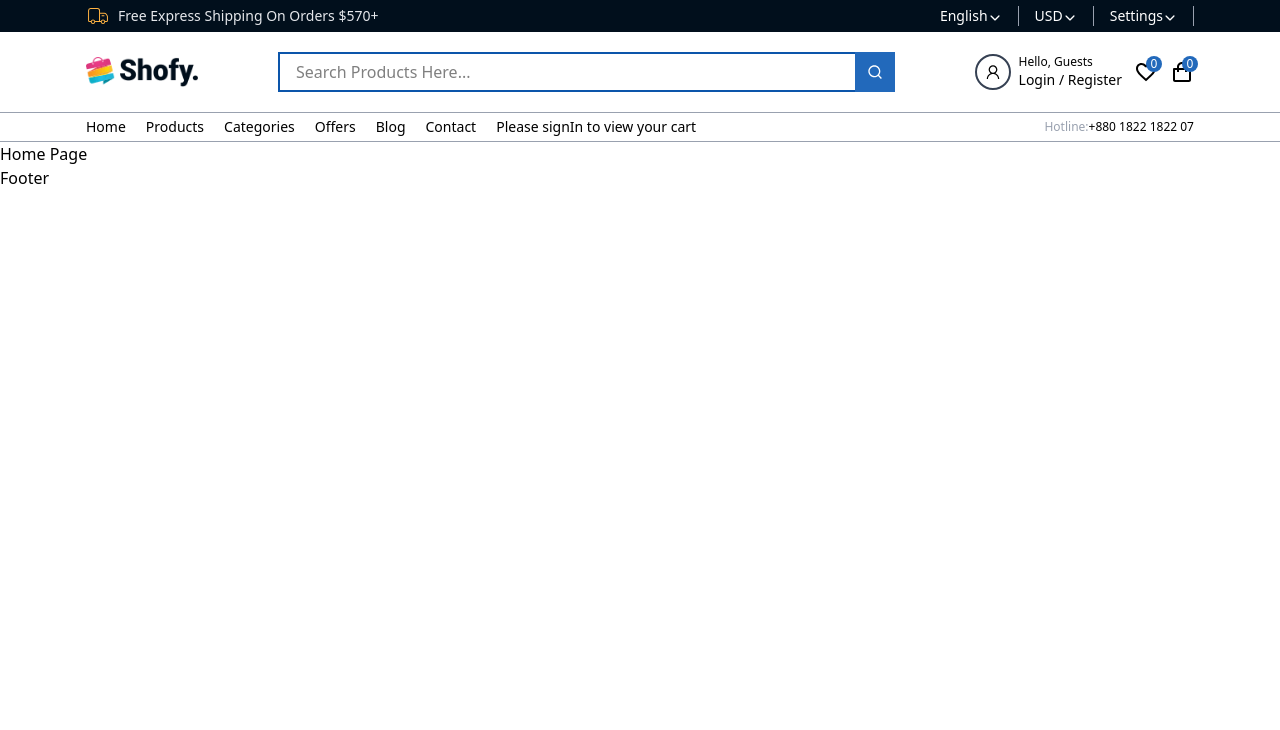
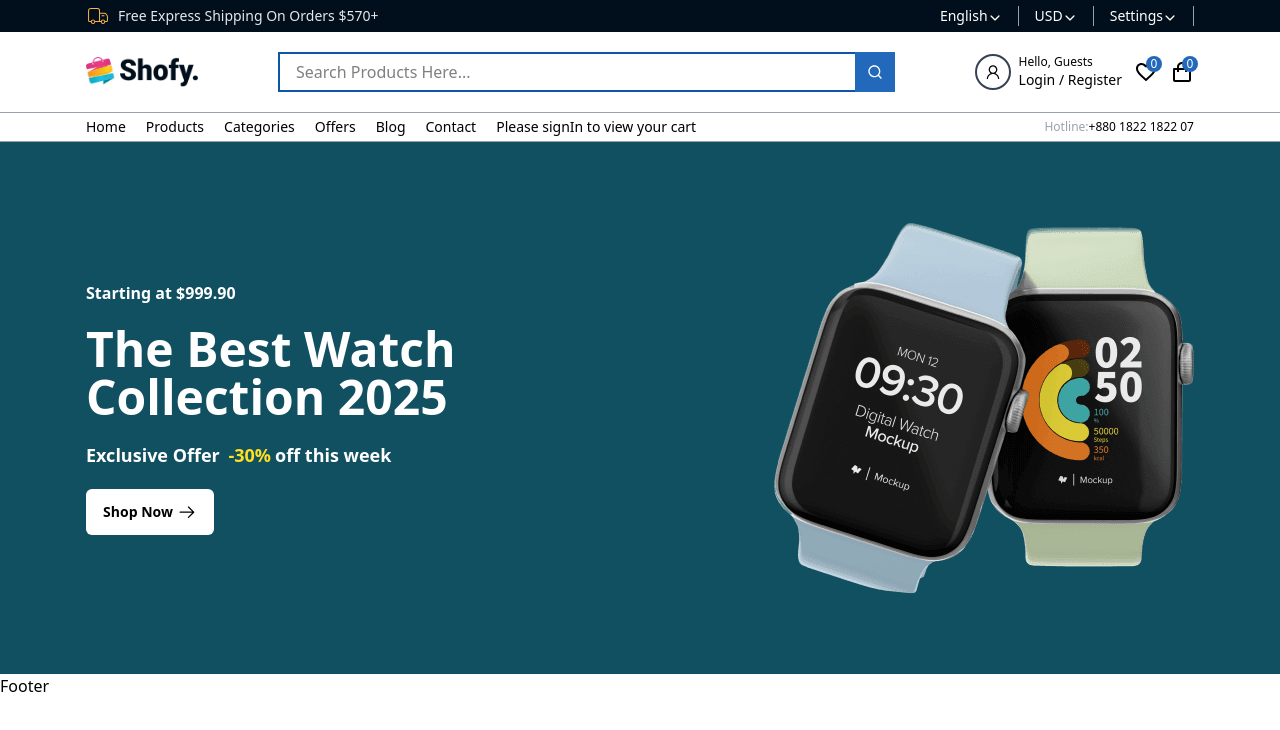
Before and after one commit to rehan606/Shofy-Multi-Vendor-E-commerce-Website-Next.js, a Next.js app: page / in a window 1280 px wide. Shown: the top 730 px of the page. Built offline with nearby package versions, Linux system fonts and the light colour scheme.

Commit message:
Completed Banner Section

```diff
--- a/src/app/page.tsx
+++ b/src/app/page.tsx
@@ -1,10 +1,11 @@
+import Banner from "@/components/Banner";
 
 
 export default function Home() {
   return (
     <main>
       <div className="">
-        <p>Home Page</p>
+        <Banner/>
 
       </div>
     </main>
--- /dev/null
+++ b/src/components/Banner.tsx
@@ -0,0 +1,30 @@
+import React from 'react'
+import Container from './Container'
+import { banner } from '@/constants'
+import Image from 'next/image'
+import Button from './header/Button'
+import { GoArrowRight } from 'react-icons/go'
+
+const Banner = () => {
+    return (
+        <div className="bg-[#115061] py-20 text-themeWhite">
+            <Container className='flex flex-col gap-5 md:flex-row items-center justify-between'>
+                <div className='flex flex-col gap-5 text-white'>
+                    <p className='text-white font-semibold'>{banner?.priceText}</p>
+                    <h2 className='text-5xl font-bold max-w-[500px]'>{banner?.title}</h2>
+                    <p className='text-lg font-bold '>
+                        {banner?.textOne} <span className='text-yellow-300 mx-1'>{banner?.offerPrice}</span>
+                        {banner?.textTwo}
+                    </p>
+                    <Button href={banner?.buttonLink} className="flex items-center gap-1 bg-white text-black rounded-md w-32 px-0 justify-center text-sm font-semibold hover:text-white py-3 border border-transparent hover:border-white/40 duration-200">Shop Now <GoArrowRight className='text-xl'/> </Button>
+                </div>
+
+                <Image src={banner?.image} alt="BannerImage" priority />
+
+
+            </Container>
+        </div>
+    )
+}
+
+export default Banner
--- a/src/components/SocialLinks.tsx
+++ b/src/components/SocialLinks.tsx
@@ -1,8 +1,25 @@
+/* eslint-disable @typescript-eslint/no-unused-vars */
+import Link from 'next/link'
 import React from 'react'
+import { FaEnvelope, FaFacebook, FaGithub, FaLinkedin, FaYoutube } from 'react-icons/fa'
+
+const linksData = [
+  { icon: <FaGithub/>, href: "https://github.com/rehan606" },
+  { icon: <FaFacebook/>, href: "https://www.facebook.com/kh.rehan207" },
+  { icon: <FaLinkedin/>, href: "https://www.linkedin.com/" },
+  { icon: <FaYoutube/>, href: "https://youtube.com" },
+  { icon: <FaEnvelope/>, href: "https://gmail.com" },
+]
 
 const SocialLinks = () => {
   return (
-    <div>
+    <div className='text-xl py-2 text-white/50 flex items-center gap-x-2 '>
+      {linksData?.map((item, index) => (
+          <Link key={index} href={item?.href} target='blank' className='border border-white/20 inline-flex p-2 rounded-full hover:text-sky-500 hover:border-sky-500 duration-300 cursor-pointer'>
+            {item?.icon}
+          </Link>
+      ))
+      }
 
     </div>
   )
--- /dev/null
+++ b/src/components/header/Button.tsx
@@ -0,0 +1,14 @@
+import Link from 'next/link'
+import React from 'react'
+import { twMerge } from 'tailwind-merge'
+
+const Button = ({ children, className, href }) => {
+  return (
+    < >
+    { href ? <Link href={href} className={twMerge("bg-sky-300 text-white py-2 px-6 hover:bg-sky-500 cursor-pointer duration-200", className)}>{children} </Link> : <button className={twMerge("bg-sky-300 text-white py-2 px-6 hover:bg-sky-500 cursor-pointer duration-200", className)}>{children} </button>}
+
+    </>
+  )
+}
+
+export default Button
--- a/src/components/header/Header.tsx
+++ b/src/components/header/Header.tsx
@@ -5,7 +5,7 @@ import BottomHeader from './BottomHeader'
 
 const Header = () => {
   return (
-    <div>
+    <div className='sticky top-0 z-50 bg-white'>
         <TopHeader></TopHeader>
         <MiddleHeader></MiddleHeader>
         <BottomHeader></BottomHeader>
--- a/src/components/header/MobileNavigation.tsx
+++ b/src/components/header/MobileNavigation.tsx
@@ -6,6 +6,7 @@ import Link from 'next/link';
 import React, { useState } from 'react'
 import { MdClose } from 'react-icons/md';
 import { RiMenu3Fill } from 'react-icons/ri'
+import SocialLinks from '../SocialLinks';
 
 const MobileNavigation = () => {
 
@@ -58,6 +59,7 @@ const MobileNavigation = () => {
                   ))
                 }
               </div>
+              <SocialLinks/>
               {/* <div className="mt-4">
                 <Button
                   className="inline-flex items-center gap-2 rounded-md bg-gray-700 py-1.5 px-3 text-sm/6 font-semibold text-white shadow-inner shadow-white/10 focus:outline-none data-[hover]:bg-gray-600 data-[focus]:outline-1 data-[focus]:outline-white data-[open]:bg-gray-700"
--- a/src/constants/index.tsx
+++ b/src/constants/index.tsx
@@ -1,3 +1,5 @@
+import bannerImageOne from "@/assets/bannerImageOne.png";
+
 export const navigation = [
     { title: "Home", href:"/"},
     { title: "Products", href:"/products"},
@@ -6,3 +8,15 @@ export const navigation = [
     { title: "Blog", href:"/blog"},
     { title: "Contact", href:"/contact"},
 ];
+
+
+export const banner = {
+
+    priceText: "Starting at $999.90",
+    title: "The Best Watch Collection 2025",
+    textOne: "Exclusive Offer",
+    offerPrice: "-30%",
+    textTwo: "off this week",
+    buttonLink: "/products",
+    image: bannerImageOne,
+}
```
Also changed, not shown: src/components/header/MiddleHeader.tsx (+1 -1 lines), src/assets/bannerImageOne.png (renamed from src/assets/banner/bannerImageOne.png).
